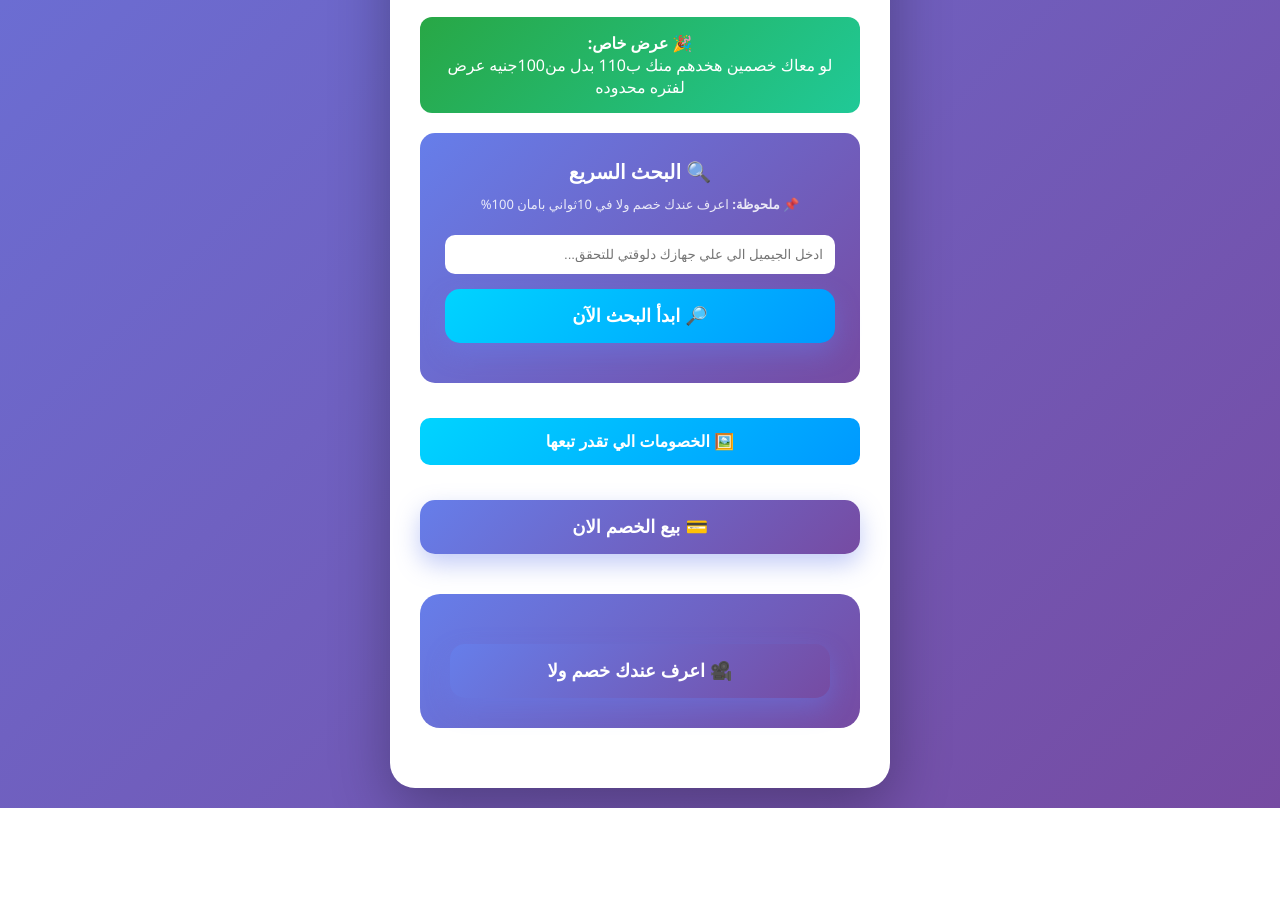
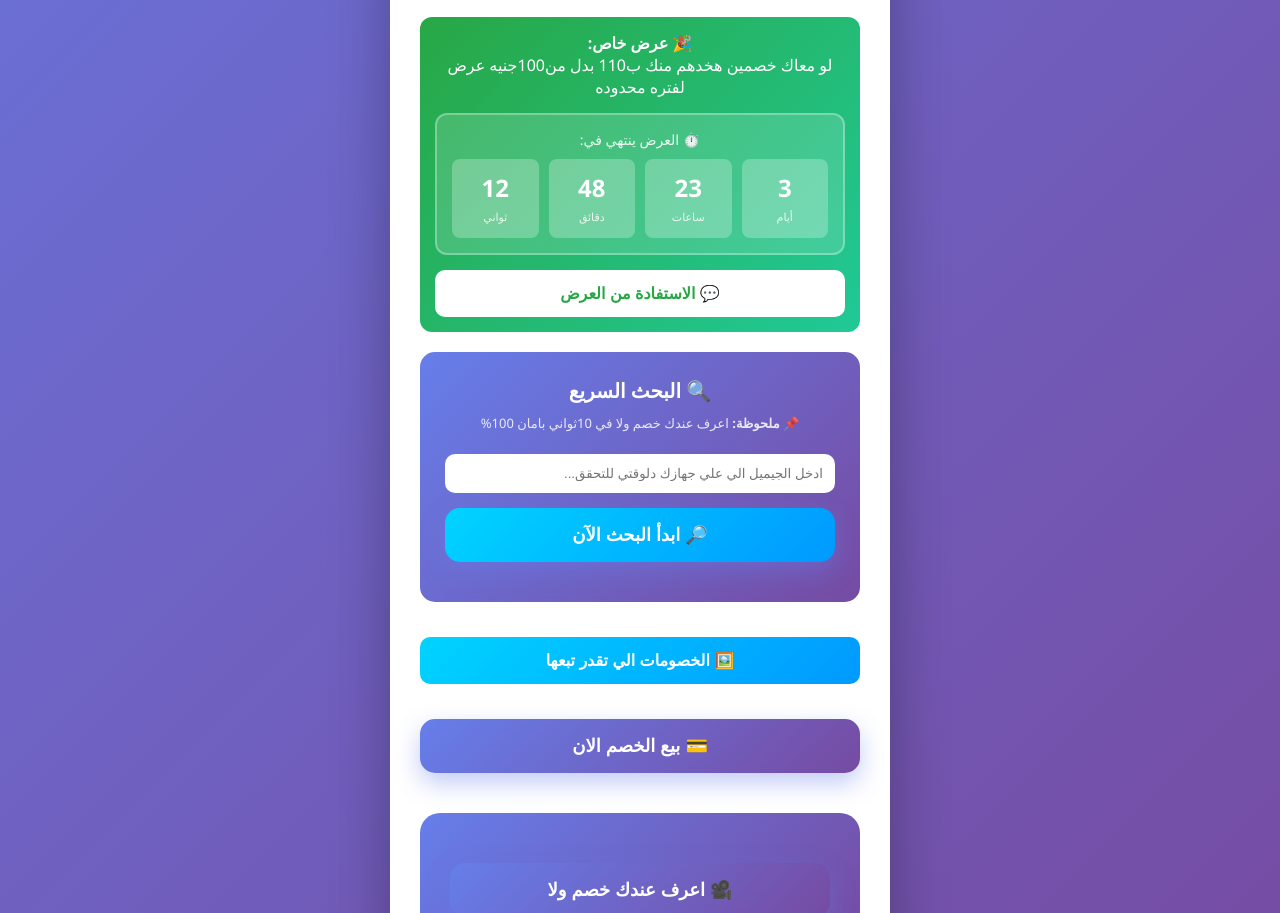
Before and after one commit to RAKANOO34/Code50gogl, a plain HTML site: page index.html in a window 1280 px wide. Shown: the part 1036-1949 px from the top of the page. Before the commit the page ends 1844 px from the top, so only its background shows below. Drawn offline with Linux system fonts and the light colour scheme.

Commit message:
Add files via upload

```diff
--- a/index.html
+++ b/index.html
@@ -440,6 +440,47 @@
             font-size: 14px;
             line-height: 1.6;
         }
+
+        /* Countdown Timer Styles */
+        .countdown-container {
+            background: rgba(255, 255, 255, 0.15);
+            border-radius: 12px;
+            padding: 15px;
+            margin-top: 15px;
+            border: 2px solid rgba(255, 255, 255, 0.3);
+        }
+
+        .countdown-label {
+            font-size: 14px;
+            margin-bottom: 10px;
+            opacity: 0.9;
+        }
+
+        .countdown-display {
+            display: flex;
+            justify-content: space-around;
+            gap: 10px;
+        }
+
+        .countdown-item {
+            background: rgba(255, 255, 255, 0.25);
+            border-radius: 8px;
+            padding: 12px 8px;
+            flex: 1;
+            text-align: center;
+        }
+
+        .countdown-number {
+            font-size: 24px;
+            font-weight: bold;
+            display: block;
+        }
+
+        .countdown-label-small {
+            font-size: 11px;
+            margin-top: 5px;
+            opacity: 0.85;
+        }
     </style>
 </head>
 <body>
@@ -475,6 +516,32 @@
                 <strong>🎉 عرض خاص:</strong><br>
                لو معاك خصمين هخدهم منك ب110 بدل من100جنيه
                                    عرض لفتره محدوده
+
+                <div class="countdown-container">
+                    <div class="countdown-label">⏱️ العرض ينتهي في:</div>
+                    <div class="countdown-display">
+                        <div class="countdown-item">
+                            <span class="countdown-number" id="days">0</span>
+                            <span class="countdown-label-small">أيام</span>
+                        </div>
+                        <div class="countdown-item">
+                            <span class="countdown-number" id="hours">0</span>
+                            <span class="countdown-label-small">ساعات</span>
+                        </div>
+                        <div class="countdown-item">
+                            <span class="countdown-number" id="minutes">0</span>
+                            <span class="countdown-label-small">دقائق</span>
+                        </div>
+                        <div class="countdown-item">
+                            <span class="countdown-number" id="seconds">0</span>
+                            <span class="countdown-label-small">ثواني</span>
+                        </div>
+                    </div>
+                </div>
+
+                <button class="btn-confirm" onclick="sendSpecialOfferToWhatsApp()" style="background: white; color: #28a745; margin-top: 15px; font-weight: bold;">
+                    💬 الاستفادة من العرض
+                </button>
             </div>
             <!-- قسم البحث السريع -->
             <div style="background: linear-gradient(135deg, #667eea 0%, #764ba2 100%); border-radius: 15px; padding: 25px; margin: 20px 0; color: white;">
@@ -559,6 +626,50 @@
     </div>
 
     <script>
+        // ====== العداد التنازلي ======
+        function initCountdown() {
+            // توقيت نهاية العرض (بعد 3 أيام من اليوم)
+            const endDate = new Date();
+            endDate.setDate(endDate.getDate() + 3);
+            endDate.setHours(23, 59, 59);
+
+            function updateCountdown() {
+                const now = new Date().getTime();
+                const timeLeft = endDate.getTime() - now;
+
+                if (timeLeft > 0) {
+                    const days = Math.floor(timeLeft / (1000 * 60 * 60 * 24));
+                    const hours = Math.floor((timeLeft % (1000 * 60 * 60 * 24)) / (1000 * 60 * 60));
+                    const minutes = Math.floor((timeLeft % (1000 * 60 * 60)) / (1000 * 60));
+                    const seconds = Math.floor((timeLeft % (1000 * 60)) / 1000);
+
+                    document.getElementById('days').textContent = days;
+                    document.getElementById('hours').textContent = String(hours).padStart(2, '0');
+                    document.getElementById('minutes').textContent = String(minutes).padStart(2, '0');
+                    document.getElementById('seconds').textContent = String(seconds).padStart(2, '0');
+                } else {
+                    // انتهت صلاحية العرض
+                    document.getElementById('days').textContent = '0';
+                    document.getElementById('hours').textContent = '00';
+                    document.getElementById('minutes').textContent = '00';
+                    document.getElementById('seconds').textContent = '00';
+                }
+            }
+
+            // تحديث أول مرة مباشرة
+            updateCountdown();
+
+            // تحديث كل ثانية
+            setInterval(updateCountdown, 1000);
+        }
+
+        // بدء العداد عند تحميل الصفحة
+        if (document.readyState === 'loading') {
+            document.addEventListener('DOMContentLoaded', initCountdown);
+        } else {
+            initCountdown();
+        }
+
         // ====== الفيديو الخاص بك ======
         const videoURL = "WhatsApp Video 2026-02-05 at 7.34.14 PM.mp4";
 
@@ -653,6 +764,20 @@
             }, 500);
         }
 
+        // ====== دالة الاستفادة من العرض ======
+        function sendSpecialOfferToWhatsApp() {
+            const whatsappNumber = "201157086209";
+
+            const message = encodeURIComponent(
+                "👋 مرحباً\n\n" +
+                "🎉 اريد الاستفاده من العرض\n\n" +
+                "لو معاك خصمين هخديهم ب110 بدل من 100 جنيه"
+            );
+
+            const whatsappURL = "https://wa.me/" + whatsappNumber + "?text=" + message;
+            window.open(whatsappURL, '_blank');
+        }
+
         window.onclick = function(event) {
             const modal = document.getElementById("modal");
             const galleryModal = document.getElementById("galleryModal");
```
